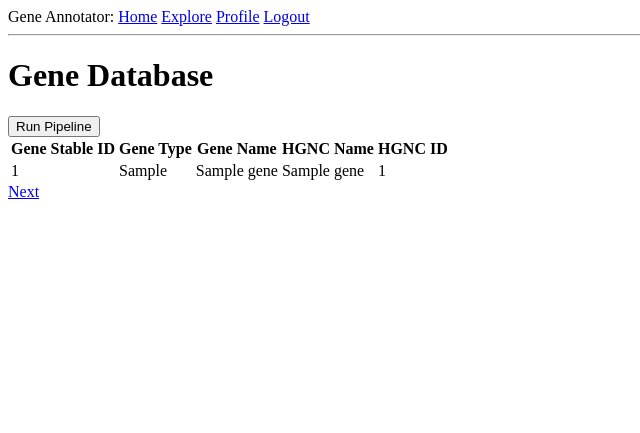
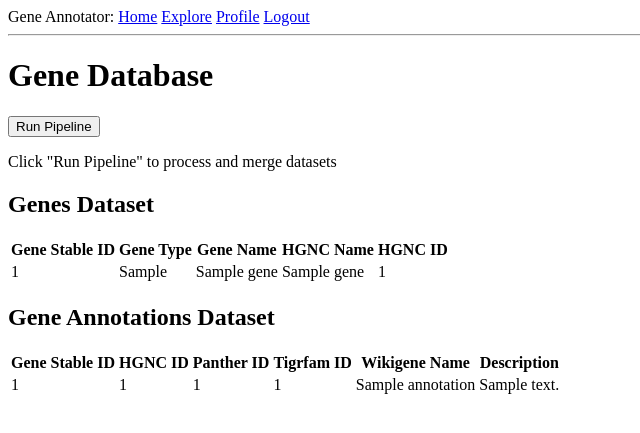
Before and after one commit to ahvar/gene_annotator, a Python web app: template src/app/templates/index.html in a window 1280 px wide. Shown: the top 433 px of the page, without its empty margins (0-640 px from the left). Run offline with Jinja, Linux system fonts and the light colour scheme; the template is opened without the code that fills it: most values are stand-ins (such as "Sample title", 1, 10 or a date in 2020).

Commit message:
update researcher page with list of pipeline runs and gene and annotations datasets

```diff
--- a/src/app/templates/index.html
+++ b/src/app/templates/index.html
@@ -2,10 +2,14 @@
 
 {% block content %}
     <h1>Gene Database</h1>
+    <div class="pipeline-controls">
         <form action="{{ url_for('run_pipeline' ) }}" method="post">
             <button type="submit" class="btn btn-primary">Run Pipeline</button>
         </form>
-
+        <p class="text-muted">Click "Run Pipeline" to process and merge datasets</p>
+    </div>
+    <div class="dataset-tables">
+        <h2>Genes Dataset</h2>
         <table class="table">
             <thead>
                 <tr>
@@ -28,10 +32,35 @@
             {% endfor %}
             </tbody>
         </table>
-    {% if prev_url %}
-    <a href="{{ prev_url }}">Previous</a>
-    {% endif %}
-    {% if next_url %}
-    <a href="{{ next_url }}">Next</a>
-    {% endif %}
+        {% if genes.has_prev %}<a href="{{ prev_url }}">Previous</a>{% endif %}
+        {% if genes.has_next %}<a href="{{ next_url }}">Next</a>{% endif %}
+
+        <h2>Gene Annotations Dataset</h2>
+        <table class="table">
+            <thead>
+                <tr>
+                    <th>Gene Stable ID</th>
+                    <th>HGNC ID</th>
+                    <th>Panther ID</th>
+                    <th>Tigrfam ID</th>
+                    <th>Wikigene Name</th>
+                    <th>Description</th>
+                </tr>
+            </thead>
+            <body>
+            {% for annotation in annotations %}
+                <tr>
+                    <td>{{ annotation.gene_stable_id }}</td>
+                    <td>{{ annotation.hgnc_id }}</td>
+                    <td>{{ annotation.panther_id }}</td>
+                    <td>{{ annotation.tigrfam_id }}</td>
+                    <td>{{ annotation.wikigene_name }}</td>
+                    <td>{{ annotation.gene_description }}</td>
+                </tr>
+            {% endfor %}
+            </body>
+        </table>
+        {% if annotations.has_prev %}<a href="{{ annotations_prev_url }}">Previous</a>{% endif %}
+        {% if annotations.has_next %}<a href="{{ annotations_next_url }}">Next</a>{% endif %}
+    </div>
 {% endblock %}
```
Also changed, not shown: src/app/routes.py (+20 -8 lines). Lines whose indentation alone changed are shown as unchanged.
